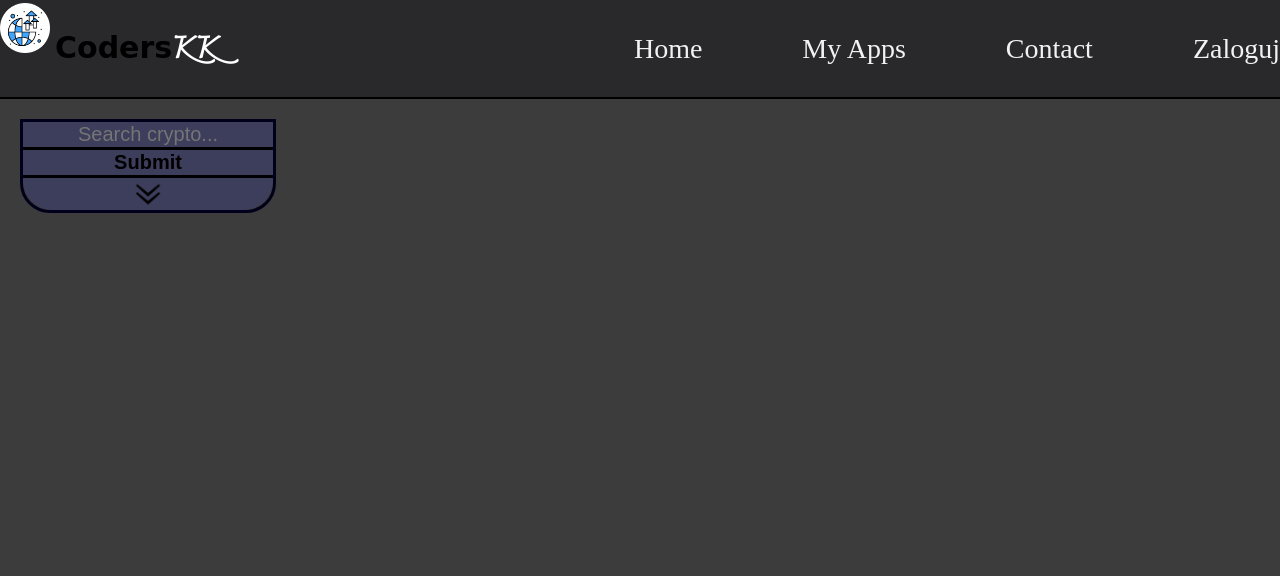
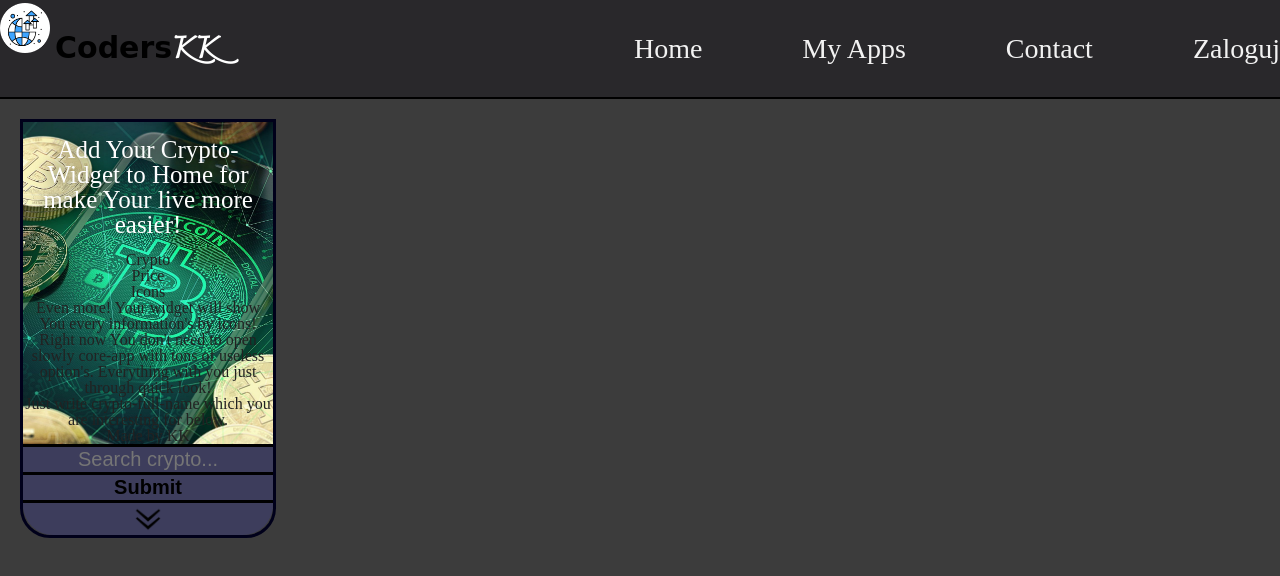
Before and after one commit to Konradk7/react-global-app, a React (Create React App) app: page / in a window 1280 px wide. Shown: the top 576 px of the page. Built offline with nearby package versions, Linux system fonts and the light colour scheme.

Commit message:
title/bg crypto-form

```diff
--- a/src/components/CryptoSearch.js
+++ b/src/components/CryptoSearch.js
@@ -8,6 +8,29 @@ function CryptoSearch({search, change, submit}) {
                 onSubmit={submit}
                 className="crypto-search__form"
             >
+                <div className="crypto-search__form-container"
+                    >
+                    <h2 className="crypto-search__form-container__title"> Add Your Crypto-Widget to Home for make Your live more
+                        easier!</h2>
+
+                    <div className="crypto-search__form-container__text">
+                        <ul className="crypto-search__form-container__list">
+                            <li className="crypto-search__form-container__list-element">Crypto</li>
+                            <li className="crypto-search__form-container__list-element">Price</li>
+                            <li className="crypto-search__form-container__list-element">Icons</li>
+                        </ul>
+                        <p className="crypto-search__form-container__text-main">
+                            Even more! Your widget will show You every information's by
+                            icons! Right now You don't need to open slowly
+                            core-app with tons of useless option's. Everything with you just through quick look!
+                        </p>
+                        <p className="crypto-search__form-container__text-footer"> Just write crypto-full-name which you are interesting for below.</p>
+
+                    </div>
+
+                    <p className="crypto-search__form-container__footer">Made by KK </p>
+
+                </div>
                 <input
                     type="text"
                     placeholder="Search crypto..."
--- a/src/components/WeatherForm.js
+++ b/src/components/WeatherForm.js
@@ -11,7 +11,7 @@ function WeatherForm({value, change, submit, inputs, inputsValue}) {
               className="weather-form">
             <div className="weather-form-container"
                  onClick={inputs}>
-                <h2 className="weather-form-container__title"> Add Your weather-widget to Home for make Your live more
+                <h2 className="weather-form-container__title"> Add Your Weather-Widget to Home for make Your live more
                     easier!</h2>
 
                 <div className="weather-form-container__text">
--- a/src/sass/components/_CryptoSearch.scss
+++ b/src/sass/components/_CryptoSearch.scss
@@ -2,9 +2,11 @@
   width: toRem(250);
   height: toRem(650);
   padding: toRem(20);
+
 }
 
 .crypto-search {
+
   &__form {
     @extend %border;
     width: 100%;
@@ -16,13 +18,16 @@
     &-input {
       background: $color-crypto-inputs;
       border: none;
-      border-bottom: toRem(3) solid black;
+      border-top: toRem(3) solid black;
       text-align: center;
       font-size: toRem(20);
       color: white;
+
       &:last-of-type {
         font-weight: bolder;
         color: $color-fonts;
+        border-bottom: toRem(3) solid black;
+
       }
     }
 
@@ -35,5 +40,22 @@
         height: toRem(30);
       }
     }
+    &-container {
+      background-image: url("../../images/crypto.jpg");
+      background-repeat: no-repeat;
+      background-size: cover;
+      background-position: center;
+
+
+      &__title {
+        font-size: toRem(25);
+        padding: toRem(15);
+        color: white;
+        text-shadow: 0 0 toRem(15) black;
+
+
+
+      }
+    }
   }
 }
```
Also changed, not shown: src/images/crypto.jpg (added).
